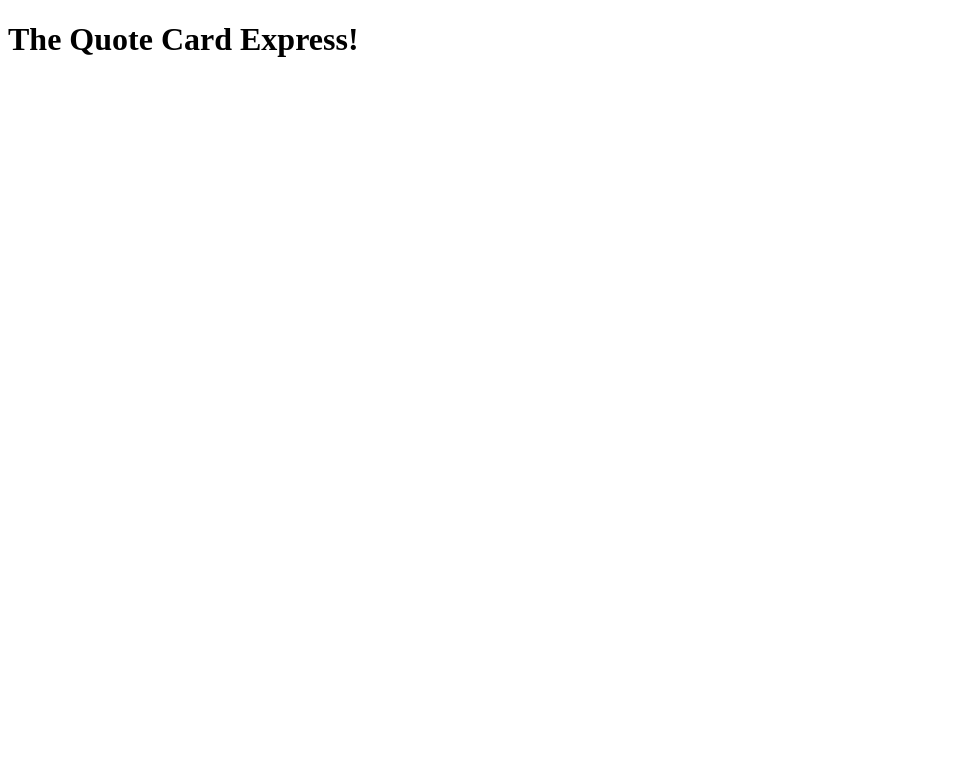
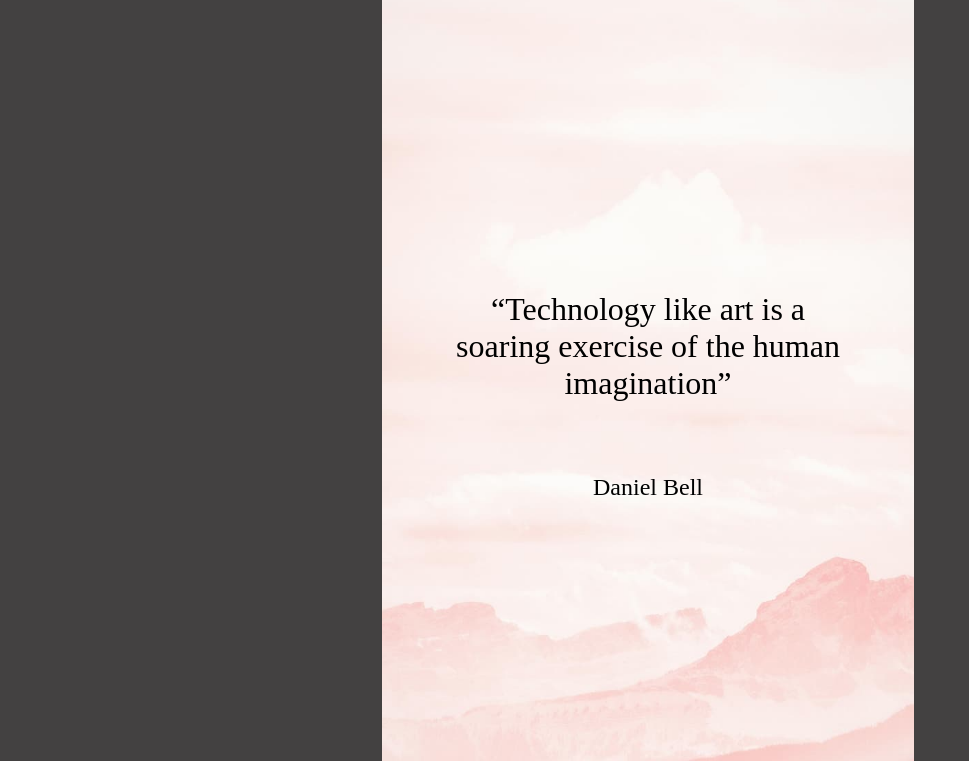
Before and after one commit to rodriguezosvaldo/the-quote-card-express, a website: page public/index.html in a window 1280 px wide. Shown: the top 761 px of the page, without its empty margins (0-969 px from the left). Drawn offline with Linux system fonts and the light colour scheme.

Commit message:
Responsive quote card index page with styles for small devices and @media(min-width: 768px) and (min-width: 1024px)

```diff
--- /dev/null
+++ b/public/css/reset.css
@@ -0,0 +1,75 @@
+/* Basic Reset to remove default margins, paddings, and other inconsistencies */
+*,
+*::before,
+*::after {
+    box-sizing: border-box; /* Ensure consistent box-sizing for all elements */
+    margin: 0;
+    padding: 0;
+}
+
+/* Remove default bullet styles for lists */
+ul,
+ol {
+    list-style: none;
+}
+
+/* Remove default link underline and inherit color */
+a {
+    text-decoration: none;
+    color: inherit;
+}
+
+/* Set a consistent base font size and line-height */
+html {
+    font-size: 100%; /* 16px as default, adjust as needed */
+    line-height: 1.5;
+    -webkit-text-size-adjust: 100%; /* Prevent text resizing on mobile */
+    scroll-behavior: smooth; /* Smooth scrolling */
+}
+
+/* Ensure consistent appearance of media elements */
+img,
+picture,
+video,
+canvas {
+    display: block;
+    max-width: 100%;
+    height: auto;
+}
+
+/* Reset form elements for consistency */
+input,
+button,
+textarea,
+select {
+    font: inherit; /* Inherit font styles from body */
+    border: none;
+    background: none;
+    outline: none;
+}
+
+/* Remove default button styling and ensure pointer cursor */
+button {
+    cursor: pointer;
+}
+
+/* Set a consistent default for body */
+body {
+    min-height: 100vh;
+    text-rendering: optimizeSpeed; /* Enhance text rendering for better performance */
+    line-height: 1.5;
+    font-family: system-ui, -apple-system, BlinkMacSystemFont, "Segoe UI", Roboto, "Helvetica Neue", Arial, sans-serif;
+}
+
+/* Ensure consistent focus styles for accessibility */
+:focus-visible {
+    outline: 2px dashed #000; /* Customize to suit your design */
+}
+
+/* Remove all animations and transitions for users who prefer reduced motion */
+@media (prefers-reduced-motion: reduce) {
+    * {
+        animation: none;
+        transition: none;
+    }
+}
--- /dev/null
+++ b/public/css/style.css
@@ -0,0 +1,88 @@
+body {
+    background-color: rgb(67, 65, 65);
+    display: flex;
+    justify-content: center;
+    align-items: center;
+    height: 100dvh;
+    width: 100dvw;
+}
+
+.background-img {
+    background-image: url("/public/images/background.jpg");
+    background-size: cover;
+    background-position: center;
+    height: 500px;
+    width: 100%;
+    max-width: 500px;
+    padding: 1rem;
+    display: flex;
+    justify-content: center;
+    align-items: center;
+}
+
+.quote-container {
+    justify-content: center;
+    align-items: center;
+    padding: 1rem;
+    display: flex;
+    flex-direction: column;
+    gap: 1rem;
+}
+
+.quote-text {
+    font-size: 1rem;
+    font-weight: 200;
+    text-align: center;
+    color: black;
+}
+
+.author-text {
+    font-size: 0.6rem;
+    font-weight: 200;
+    color: black;
+    text-align: center;
+}
+
+@media (min-width: 768px) {
+    .background-img {
+        height: 600px;
+        width: 600px;
+    }
+
+    .quote-container {
+        width: 100%;
+        height: 100%;
+        padding: 2rem;
+        gap: 2rem;
+    }
+
+    .quote-text {
+        font-size: 1.5rem;
+    }
+
+    .author-text {
+        font-size: 1rem;
+    }
+}
+
+@media (min-width: 1024px) {
+    .background-img {
+        height: 1000px;
+        width: 1000px;
+    }
+
+    .quote-container {
+        width: 100%;
+        height: 100%;
+        padding: 3rem;
+        gap: 3rem;
+    }
+
+    .quote-text {
+        font-size: 2rem;
+    }
+
+    .author-text {
+        font-size: 1.5rem;
+    }
+}
--- a/public/index.html
+++ b/public/index.html
@@ -3,9 +3,19 @@
 <head>
     <meta charset="UTF-8">
     <meta name="viewport" content="width=device-width, initial-scale=1.0">
-    <title>Document</title>
+    <link rel="stylesheet" href="/public/css/style.css">
+    <title>Quote Card</title>
 </head>
 <body>
-    <h1>The Quote Card Express!</h1>
+    <main class="main">
+        <div class="background-img">
+            <article class="quote-container">
+                <q id="quote" class="quote-text">Technology like art is a soaring exercise of the human imagination</q>
+                <p id="author" class="author-text">Daniel Bell</p>
+            </article>
+        </div>
+    </main>
+
+    <script src="./js/index.js"></script>
 </body>
 </html>
```
Also changed, not shown: mockup.jpg (added), public/images/background.jpg (added), public/js/index.js (added).
